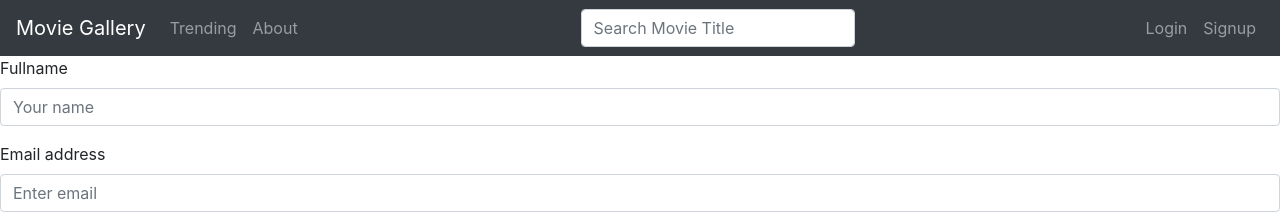
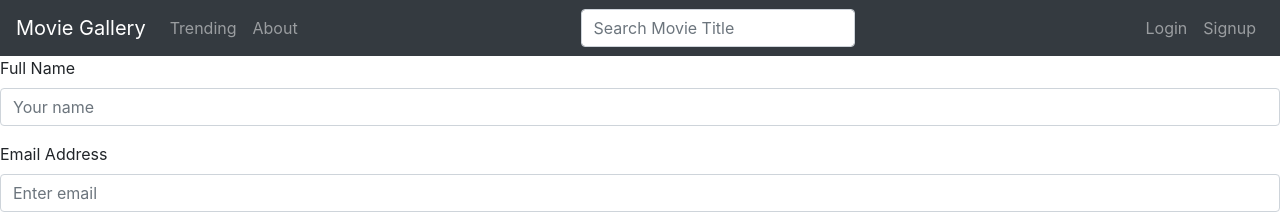
Before and after one commit to kaushik0911/react-movie-gallery, a React (Create React App) app: page / in a window 1280 px wide. Shown: the top 216 px of the page. Built offline with nearby package versions, Linux system fonts and the light colour scheme; no server answers.

Commit message:
post user

```diff
--- a/src/apis/user-apis.js
+++ b/src/apis/user-apis.js
@@ -1,8 +1,8 @@
 import { apiInstance } from './api';
 
 export async function createUserApi (user) {
-  return apiInstance.post('/user', {
-    name: user.name,
+  return apiInstance.post('/users', {
+    name: user.fullname,
     email: user.email,
     password: user.password
   });
--- a/src/session-container/registration-container.js
+++ b/src/session-container/registration-container.js
@@ -40,14 +40,14 @@ class RegistrationContainer extends Component {
       <div>
         <Form onSubmit={this.onFormSubmit}>
           <Form.Group controlId="formBasicFullname">
-            <Form.Label>Fullname</Form.Label>
+            <Form.Label>Full Name</Form.Label>
             <Form.Control name="fullname" type="text" placeholder="Your name" onChange={this.onInputTypesChange} />
           </Form.Group>
 
           <Form.Group controlId="formBasicEmail">
-            <Form.Label>Email address</Form.Label>
-            <Form.Control type="email" placeholder="Enter email" onChange={this.onInputTypesChange}/>
-            <Form.Text name="email" className="text-muted">
+            <Form.Label>Email Address</Form.Label>
+            <Form.Control name="email" type="email" placeholder="Enter email" onChange={this.onInputTypesChange}/>
+            <Form.Text className="text-muted">
               We'll never share your email with anyone else.
             </Form.Text>
           </Form.Group>
```
